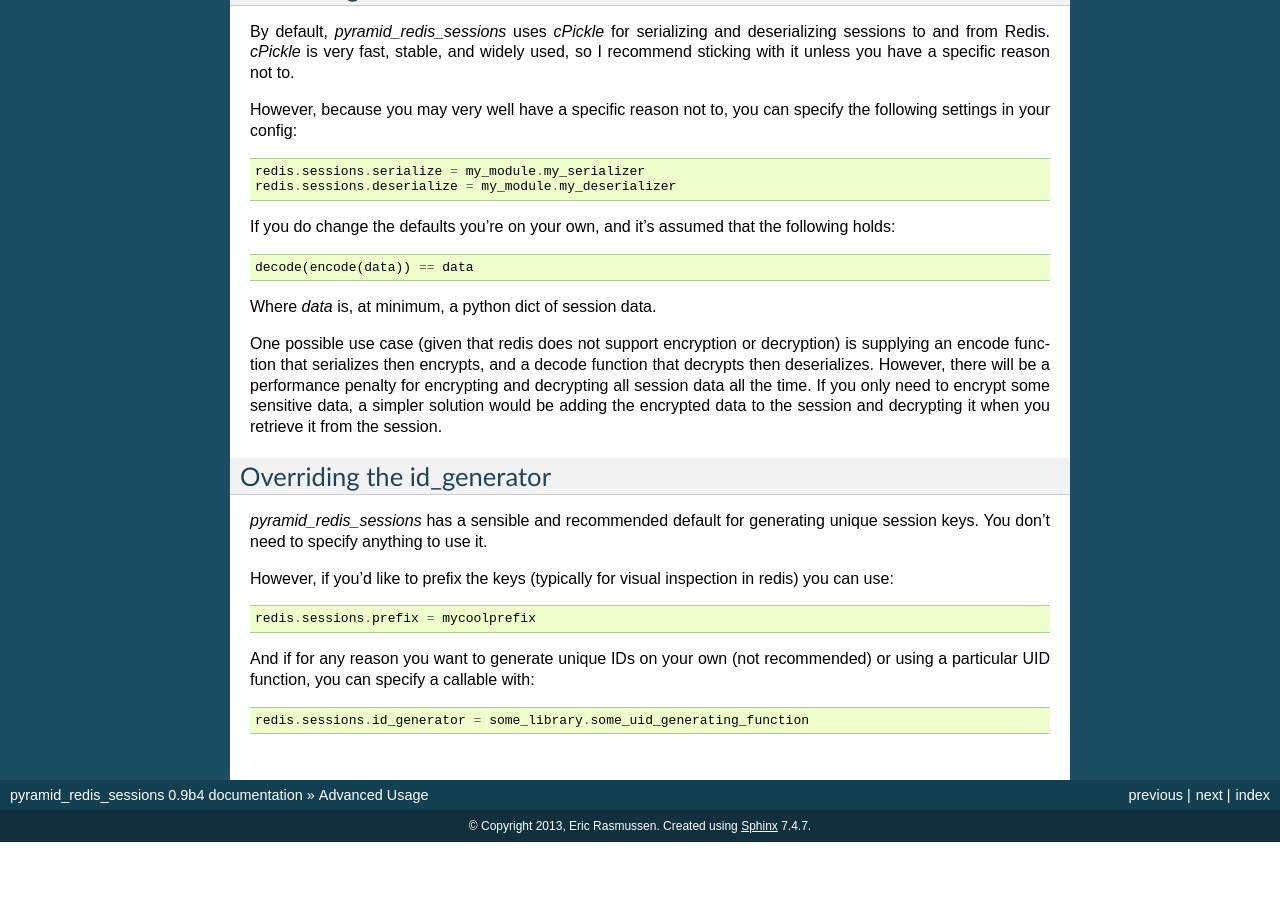
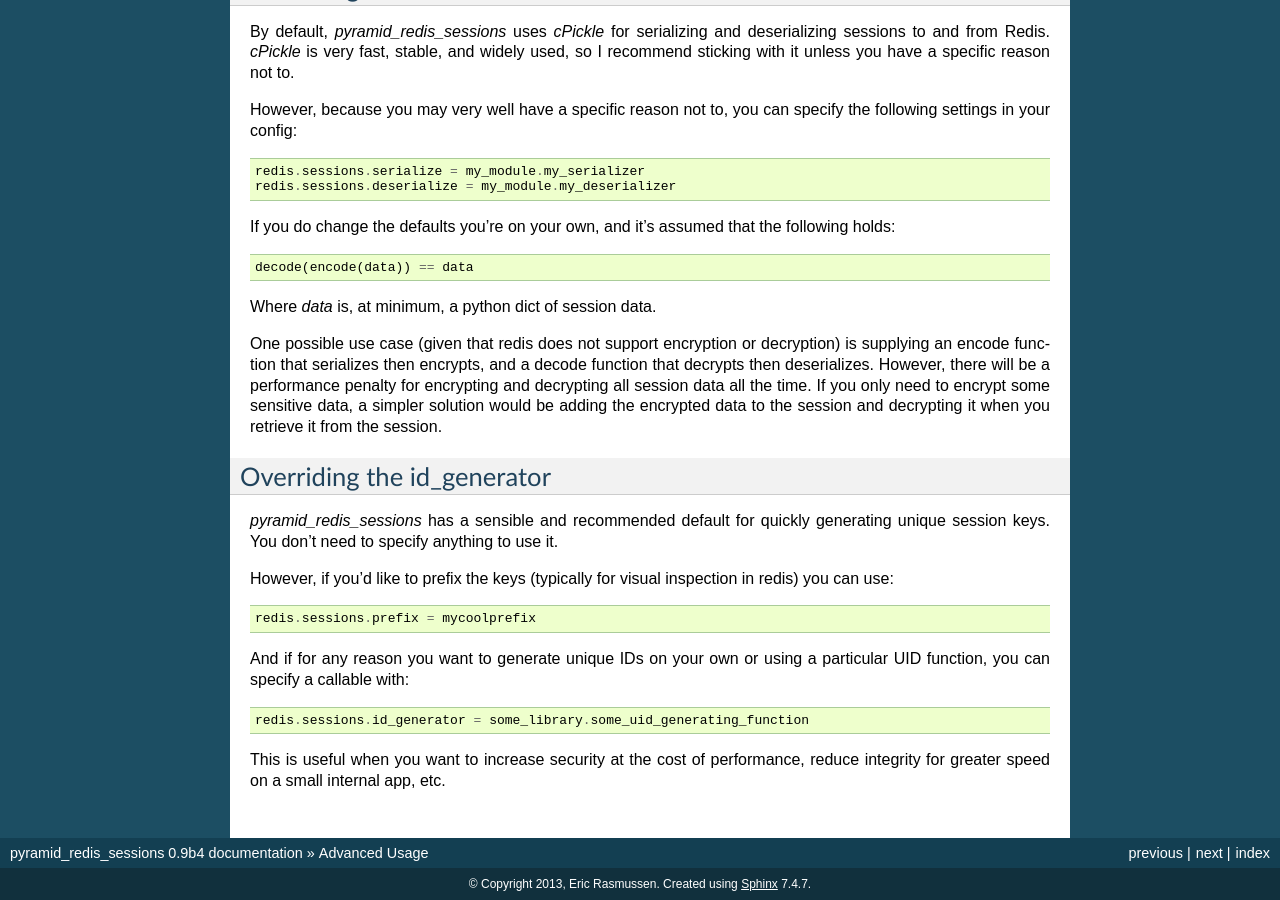
Before and after one commit to ericrasmussen/pyramid_redis_sessions, a Sphinx documentation site: the page built from pyramid_redis_sessions/docs/advanced.rst, in a window 1280 px wide and 900 px high, scrolled down 1010 px. Built offline with Sphinx 7.4.7, drawn with Linux system fonts in a browser that asks for light colours; before the commit the page ends 1852 px from its top, so only the background shows below that.

Commit message:
clarification in docs

```diff
--- a/pyramid_redis_sessions/docs/advanced.rst
+++ b/pyramid_redis_sessions/docs/advanced.rst
@@ -89,16 +89,18 @@
 
 Overriding the id_generator
 ---------------------------
-`pyramid_redis_sessions` has a sensible and recommended default for generating
-unique session keys. You don't need to specify anything to use it.
+`pyramid_redis_sessions` has a sensible and recommended default for quickly
+generating unique session keys. You don't need to specify anything to use it.
 
 However, if you'd like to prefix the keys (typically for visual inspection in
 redis) you can use::
 
     redis.sessions.prefix = mycoolprefix
 
-And if for any reason you want to generate unique IDs on your own (not
-recommended) or using a particular UID function, you can specify
-a callable with::
+And if for any reason you want to generate unique IDs on your own or using a
+particular UID function, you can specify a callable with::
 
     redis.sessions.id_generator = some_library.some_uid_generating_function
+
+This is useful when you want to increase security at the cost of performance,
+reduce integrity for greater speed on a small internal app, etc.
```
